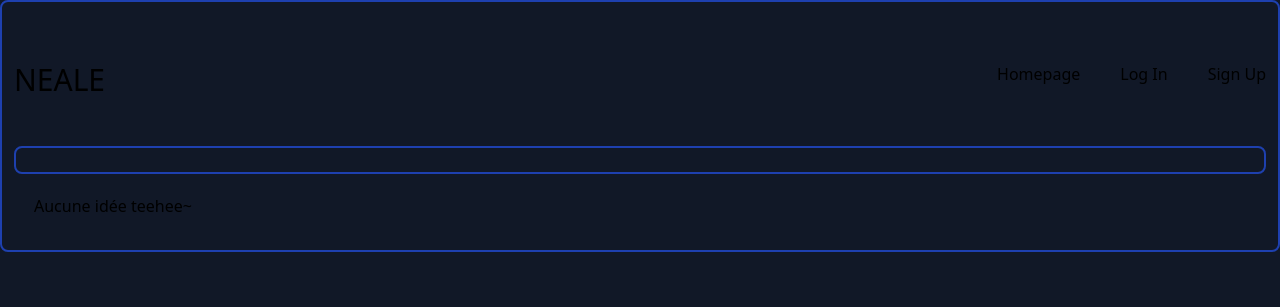
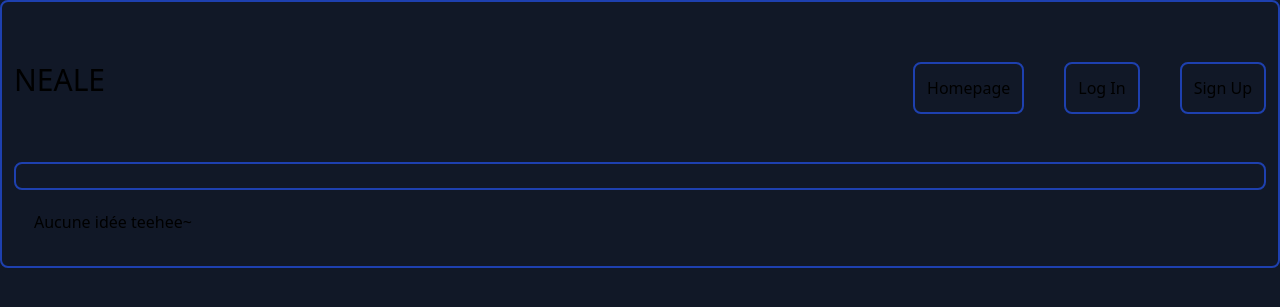
Before and after one commit to Hurlemort/NEALE, a Flask app: page / in a window 1280 px wide. Shown: the top 307 px of the page. Run offline with Flask 3, Linux system fonts and the light colour scheme; some libraries are stand-ins or nearby versions.

Commit message:
Modifications de base.html (part. 2)

```diff
--- a/templates/base.html
+++ b/templates/base.html
@@ -19,26 +19,26 @@
 
     <nav>
       <ul class="flex space-x-10">
-        <li><a href="/">Homepage</a></li>
+        <li class="bg-gray-900 border-blue-800 border-solid border-2 rounded-lg p-3"><a href="/">Homepage</a></li>
         {% if session['user'] %}
-        <li><a href="/logout">Log Out</a></li>
-        <li><a href="/memes/new">New Meme</a></li>
+        <li class="bg-gray-900 border-blue-800 border-solid border-2 rounded-lg p-3"><a href="/logout">Log Out</a></li>
+        <li class="bg-gray-900 border-blue-800 border-solid border-2 rounded-lg p-3"><a href="/memes/new">New Meme</a></li>
         {% else %}
-        <li><a href="/login">Log In</a></li>
-        <li><a href="/signup">Sign Up</a></li>
+        <li class="bg-gray-900 border-blue-800 border-solid border-2 rounded-lg p-3"><a href="/login">Log In</a></li>
+        <li class="bg-gray-900 border-blue-800 border-solid border-2 rounded-lg p-3"><a href="/signup">Sign Up</a></li>
         {% endif %}
       </ul>
     </nav>
   </header>
 
-  <isaiddontfuckingworry class="bg-gray-900">
+
   <main class="bg-gray-900 border-blue-800 border-solid border-2 rounded-lg p-3">
     <!-- Corps de page -->
     {% block content %}
 
     {% endblock %}
   </main>
-  </isaiddontfuckingworry>
+
 
   <footer class="bg-gray-900 p-5 text-align">
     <p> Aucune idée teehee~ </p>
```
Lines whose indentation alone changed are shown as unchanged.
